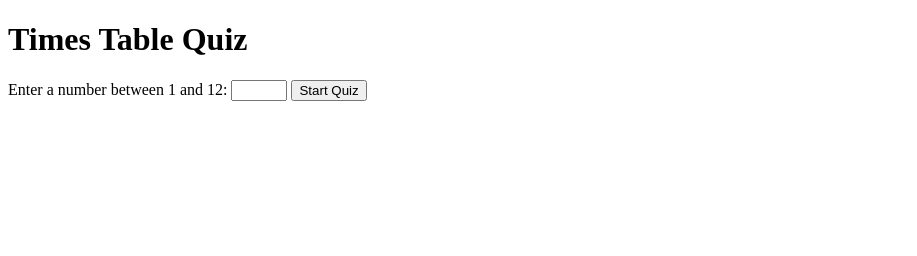
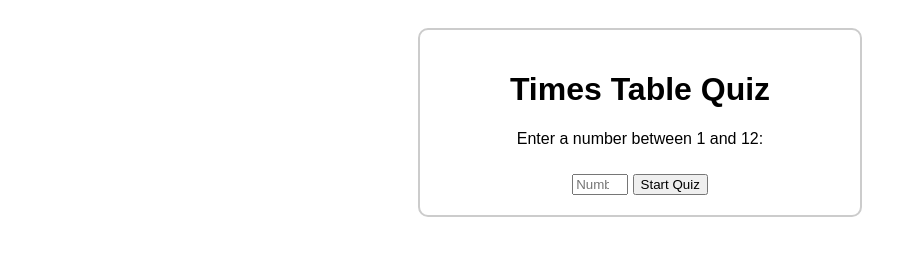
Before and after one commit to juanframolina/timestables, a plain HTML site: page index.html in a window 1280 px wide. Shown: the whole page, without its empty margins (0-917 px from the left). Drawn offline with Linux system fonts and the light colour scheme.

Commit message:
index.html

```diff
--- a/index.html
+++ b/index.html
@@ -4,23 +4,45 @@
     <meta charset="UTF-8">
     <meta name="viewport" content="width=device-width, initial-scale=1.0">
     <title>Times Table Quiz</title>
-    <script src="quiz.js" defer></script>
+    <style>
+        body {
+            font-family: Arial, sans-serif;
+            text-align: center;
+            padding: 20px;
+        }
+        #quiz-container {
+            max-width: 400px;
+            margin: auto;
+            border: 2px solid #ccc;
+            padding: 20px;
+            border-radius: 10px;
+        }
+        #feedback {
+            margin-top: 20px;
+            font-weight: bold;
+        }
+        #next-question, #start-quiz {
+            margin-top: 10px;
+        }
+    </style>
 </head>
 <body>
-    <div id="setup-container">
+    <div id="quiz-container">
         <h1>Times Table Quiz</h1>
-        <label for="table-number">Enter a number between 1 and 12:</label>
-        <input type="number" id="table-number" min="1" max="12">
-        <button id="start-quiz">Start Quiz</button>
+        <div id="setup-container">
+            <p>Enter a number between 1 and 12:</p>
+            <input type="number" id="table-number" min="1" max="12" placeholder="Number">
+            <button id="start-quiz">Start Quiz</button>
+        </div>
+        <div id="question-container" style="display:none;">
+            <p id="question"></p>
+            <input type="number" id="answer" placeholder="Your answer">
+            <button id="submit-answer">Submit</button>
+            <p id="feedback"></p>
+            <button id="next-question" style="display:none;">Next Question</button>
+        </div>
     </div>
 
-    <div id="question-container" style="display: none;">
-        <p id="timer"></p>
-        <p id="question"></p>
-        <input type="number" id="answer">
-        <button id="submit-answer">Submit</button>
-        <p id="feedback"></p>
-        <button id="next-question" style="display: none;">Next Question</button>
-    </div>
+    <script src="quiz.js"></script>
 </body>
 </html>
```
